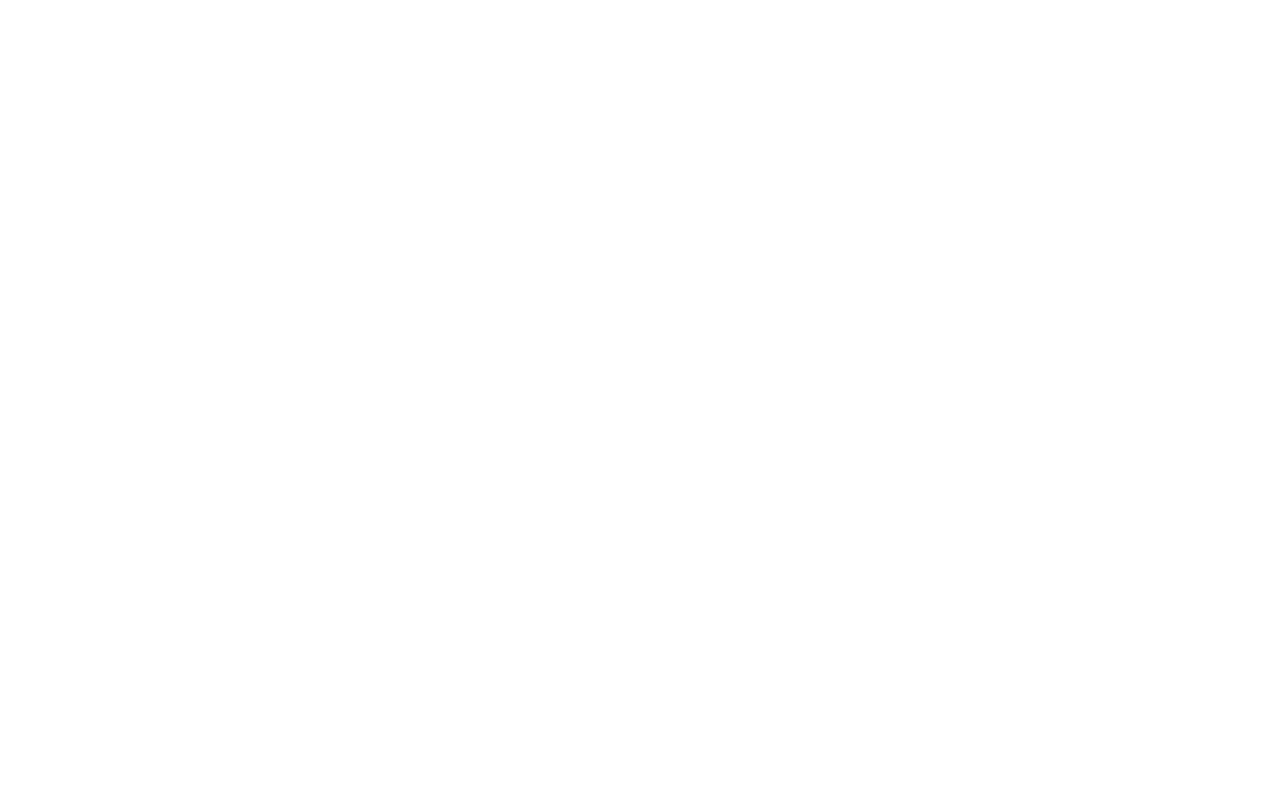
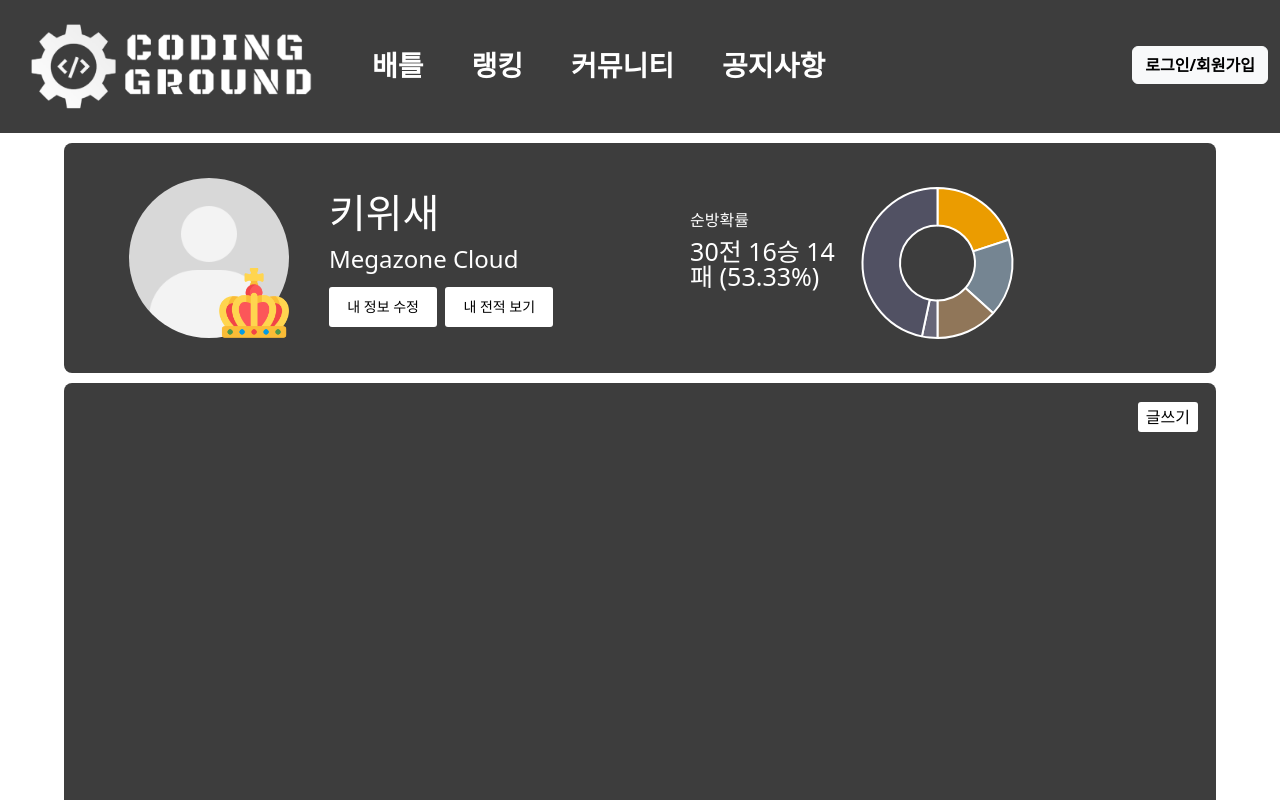
Before and after one commit to It-works-Why/CodingGround_Frontend, a JavaScript app: page /mypage/inquiry in a window 1280 px wide. Before the commit this address had no page. Shown: the top 800 px of the page. Built offline with nearby package versions, Linux system fonts and the light colour scheme; a small style sheet from the web is missing.

Commit message:
♻️:top_box 버튼 이름 회사 크기 고정 ✨:문의보기 파일 추가

```diff
--- a/src/router/index.js
+++ b/src/router/index.js
@@ -17,6 +17,7 @@ import WriteNoticePostView from "@/view/notice/WriteNoticePostView.vue";
 import DetailCommunityPostView from "@/view/community/DetailCommunityPostView.vue";
 import EditNoticePostView from "@/view/notice/EditNoticePostView.vue";
 import DetailNoticePostView from "@/view/notice/DetailNoticePostView.vue";
+import MyInquiryView from "@/view/MyInquiryView.vue";
 
 const routes = [
   {
@@ -39,6 +40,10 @@ const routes = [
       {
         path: '/mypage',
         component: MypageView
+      },
+      {
+        path: '/mypage/inquiry',
+        component: MyInquiryView
       },
       {
         path: '/mypage/info/edit',
--- /dev/null
+++ b/src/view/MyInquiryView.vue
@@ -0,0 +1,208 @@
+<template>
+  <section class="mp_container">
+    <div class="top">
+      <div class="top_box_left">
+        <div class="position-relative img_form">
+          <img class="img_view" src="../assets/img/DefaultProfile.png">
+          <img class="ranking_icon bottom-0 end-0 position-absolute" src="../assets/img/디렉터.png">
+        </div>
+        <div class="top_box_myinfo">
+          <h1 class="top_box_title">키위새</h1>
+          <h4 class="top_box_title">Megazone Cloud</h4>
+          <div class="top_box_left_button">
+            <button class="btn1" type="button" @click="this.$router.push('/mypage/info/edit')">내 정보 수정</button>
+            <button class="btn1" type="button" @click="this.$router.push('/mypage')">내 전적 보기</button>
+          </div>
+        </div>
+      </div>
+      <div class="top_box_right">
+        <div class="top_box">
+          <h6 class="top_box_title">순방확률</h6>
+          <p class="top_box_content">30전 16승 14패 (53.33%)</p>
+        </div>
+        <div class="top_box">
+          <donut-chart :chartData="donutChartData2" :chartOptions="donutChartOptions2"></donut-chart>
+        </div>
+      </div>
+    </div>
+    <div class="bottom">
+      <div class="bottom-top">
+        <button class="btn1">글쓰기</button>
+      </div>
+      <div class="bottom-main">
+
+      </div>
+    </div>
+  </section>
+</template>
+
+<script>
+import DonutChart from '../components/DonutChart.vue';
+import GameRecordBox from "@/components/GameRecordBox.vue";
+
+export default {
+  components: {
+    // eslint-disable-next-line vue/no-unused-components
+    DonutChart,GameRecordBox,
+  },
+  data() {
+    return {
+      donutChartData2: {
+
+        datasets: [{
+          data: [6, 5, 4, 1, 14],
+          backgroundColor: ['#EB9C00', '#758592', '#907659', "#676678","#515163"],
+        }],
+      },
+      donutChartOptions2: {
+
+        responsive: true,
+        maintainAspectRatio: false,
+      },
+    };
+  },
+};
+</script>
+
+<style scoped>
+
+
+.btn1 {
+  background-color: white;
+  border-radius: 3px;
+  border-color: transparent;
+  margin-top: 5px;
+  margin-right: 8px;
+}
+
+
+h5 {
+  font-size: 20px;
+  font-weight: 600;
+}
+
+.mp_container {
+  width: auto;
+  height: auto;
+  display: flex;
+  align-items: center;
+  justify-content: center;
+  flex-direction: column;
+}
+
+.mp_container .top {
+  margin-top: 10px;
+  display: flex;
+  width: 90%;
+  height: 230px;
+  padding: 25px;
+  background-color: #3D3D3D;
+  border-radius: 8px;
+}
+
+
+.mp_container .top_box_right {
+  display: flex;
+  align-items: center;
+  width: 50%;
+  height: 100%;
+  font-size: 25px;
+  line-height: 25px;
+}
+
+
+.mp_container .top_box_left {
+  display: flex;
+  align-items: center;
+  width: 60%;
+  height: 100%;
+  font-size: 25px;
+  line-height: 25px;
+}
+
+.mp_container .img_form {
+  width: 160px;
+  height: 160px;
+  margin: 40px;
+  overflow: hidden;
+}
+
+.mp_container .img_form > .img_view {
+  border-radius: 80px;
+  width: 100%;
+  height: 100%;
+  object-fit: cover;
+}
+
+.mp_container .img_form > .ranking_icon {
+  width: 70px;
+  height: 70px;
+  z-index: 100;
+  object-fit: cover;
+}
+
+.mp_container .top_box {
+  display: flex;
+  justify-content: center;
+  flex-direction: column;
+  width: 33%;
+  height: 90%;
+  font-size: 25px;
+  line-height: 25px;
+}
+
+.mp_container .top_box_myinfo {
+  display: flex;
+  justify-content: center;
+  flex-direction: column;
+  width: 50%;
+  height: 90%;
+  font-size: 25px;
+  line-height: 25px;
+}
+
+.mp_container .top_box_myinfo button {
+  width: 36%;
+  height: 40px;
+  font-size: 14px;
+}
+
+.mp_container .top_box_title {
+  color: white;
+}
+
+.mp_container .top_box_content {
+  color: white;
+  line-height: 25px;
+}
+
+
+.ranking_icon {
+  width: 50px;
+  height: 50px;
+}
+
+.mp_container .bottom {
+  margin: 10px auto 0;
+  padding: 10px;
+  display: flex;
+  width: 90%;
+  height: 550px;
+  border-radius: 8px;
+  background-color: #3D3D3D;
+}
+
+.bottom .bottom-top{
+  height: 8%;
+  width: 100%;
+  display: flex;
+  align-items: center;
+  justify-content: flex-end;
+}
+.bottom .bottom-main{
+
+}
+
+
+
+</style>
--- a/src/view/MypageView.vue
+++ b/src/view/MypageView.vue
@@ -7,20 +7,18 @@
           <img class="ranking_icon bottom-0 end-0 position-absolute" src="../assets/img/디렉터.png">
         </div>
         <div class="top_box_myinfo">
-          <h1 class="top_box_title">키위새</h1>
-          <h4 class="top_box_title">Megazone Cloud</h4>
+          <h1 class="top_box_name">키위새</h1>
+          <h4 class="top_box_company">Megazone Cloud</h4>
           <div class="top_box_left_button">
-            <button class="btn1" type="button">내 정보 수정</button>
-            <button class="btn1" type="button">내 문의 사항 보기</button>
+            <button class="btn1" type="button" @click="this.$router.push('/mypage/info/edit')">내 정보 수정</button>
+            <button class="btn1" type="button" @click="this.$router.push('/mypage/inquiry')">내 문의 사항 보기</button>
           </div>
         </div>
       </div>
       <div class="top_box_right">
         <div class="top_box">
           <h6 class="top_box_title">순방확률</h6>
-          <p class="top_box_content">30전 16승 14패</p>
-          <h6 class="top_box_title">평균 순위</h6>
-          <p class="top_box_content">4.07th/8</p>
+          <p class="top_box_content">30전 16승 14패 (53.33%)</p>
         </div>
         <div class="top_box">
           <donut-chart :chartData="donutChartData2" :chartOptions="donutChartOptions2"></donut-chart>
@@ -130,6 +128,7 @@ export default {
   border-color: transparent;
   margin-top: 5px;
   margin-right: 8px;
+  min-width: 129px;
 }
 
 
@@ -206,6 +205,7 @@ h5 {
   height: 90%;
   font-size: 25px;
   line-height: 25px;
+  min-width: 200px;
 }
 
 .mp_container .top_box_myinfo {
@@ -226,7 +226,18 @@ h5 {
 
 .mp_container .top_box_title {
   color: white;
+
 }
+.mp_container .top_box_name {
+  color: white;
+  font-size: 35pt;
+}
+
+.mp_container .top_box_company {
+  color: white;
+  font-size: 20pt;
+}
+
 
 .mp_container .top_box_content {
   color: white;
@@ -269,7 +280,7 @@ h5 {
   margin: 10px auto 0;
   display: flex;
   width: 90%;
-  height: 230px;
+  height: 550px;
   border-radius: 8px;
 }
 
```
